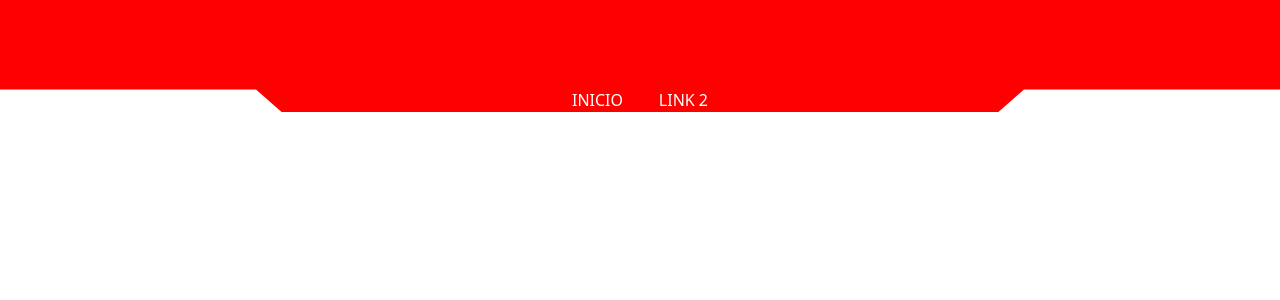
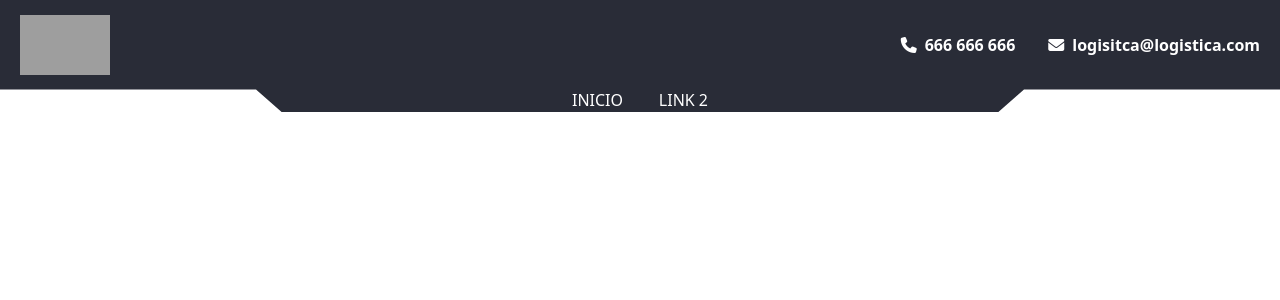
Before and after one commit to Ixvan22/ProyectoFinal, a PHP site: page /navbar.html in a window 1280 px wide. Shown: the top 300 px of the page. Run offline with PHP 8.4, Linux system fonts and the light colour scheme; some libraries are stand-ins or nearby versions; grey boxes are pictures that could not be loaded.

Commit message:
colores navbar

```diff
--- a/maquetas/navbar/navbar.css
+++ b/maquetas/navbar/navbar.css
@@ -1,13 +1,34 @@
+img {
+    max-width: 100%;
+}
+
 /* Navbar desktop > 800px */
 .-navbar {
     position: fixed;
     top: 0;
     width: 100%;
     z-index: 100;
+    height: 14vh;
+    background-color: #292c37;
+    clip-path: polygon(0% 0%, 0% 80%, 20% 80%, 22% 100%, 78% 100%, 80% 80%, 100% 80%, 100% 0%);
+}
 
-    height: 14vh;
-    background-color: red;
-    clip-path: polygon(0% 0%, 0% 80%, 20% 80%, 22% 100%, 78% 100%, 80% 80%, 100% 80%, 100% 0%);
+.-navbar-top {
+    display: flex;
+    justify-content: space-between;
+    align-items: center;
+    height: 80%;
+    padding: 0 20px;
+    color: #ffffff;
+}
+
+.-navbar-top-contact {
+    display: flex;
+    gap: 25px;
+}
+
+.-navbar-top-logo img {
+    height: 60px;
 }
 
 .-navbar .-navbar-links {
--- a/maquetas/navbar/navbar.html
+++ b/maquetas/navbar/navbar.html
@@ -11,6 +11,19 @@
 <body>
     <div class="container-fluid p-0">
         <div id="navbar" class="-navbar -navbar-responsive-closed">
+            <div class="-navbar-top">
+                <div class="-navbar-top-logo">
+                    <a href=""><img src="https://picsum.photos/id/684/600/400?blur=5" alt=""></a>
+                </div>
+                <div class="-navbar-top-contact">
+                    <div class="-navbar-contact-phone">
+                        <p class="p-0 m-0 fw-bold"><i class="fa-solid fa-phone mx-2"></i>666 666 666</p>
+                    </div>
+                    <div class="navbar-contact-email">
+                        <p class="p-0 m-0 fw-bold"><i class="fa-solid fa-envelope mx-2"></i></i>logisitca@logistica.com</p>
+                    </div>
+                </div>
+            </div>
             <div class="-navbar-links">
                 <ul class="p-0 m-0">
                     <li><a href="">Inicio</a></li>
```
